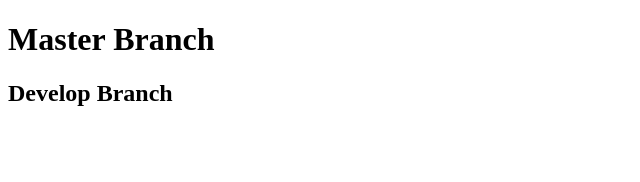
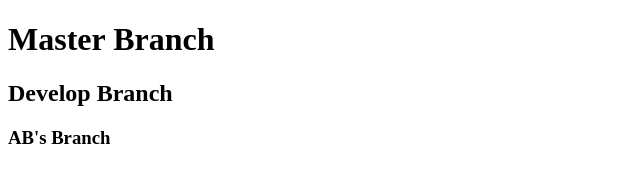
Before and after one commit to AB984/teamGit, a plain HTML site: page index.html in a window 1280 px wide. Shown: the whole page, without its empty margins (0-640 px from the left). Drawn offline with Linux system fonts and the light colour scheme.

Commit message:
ab's branch

```diff
--- a/index.html
+++ b/index.html
@@ -8,5 +8,6 @@
 <body>
     <h1>Master Branch</h1>
     <h2>Develop Branch</h2>
+    <h3>AB's Branch</h3>
 </body>
 </html>
```
